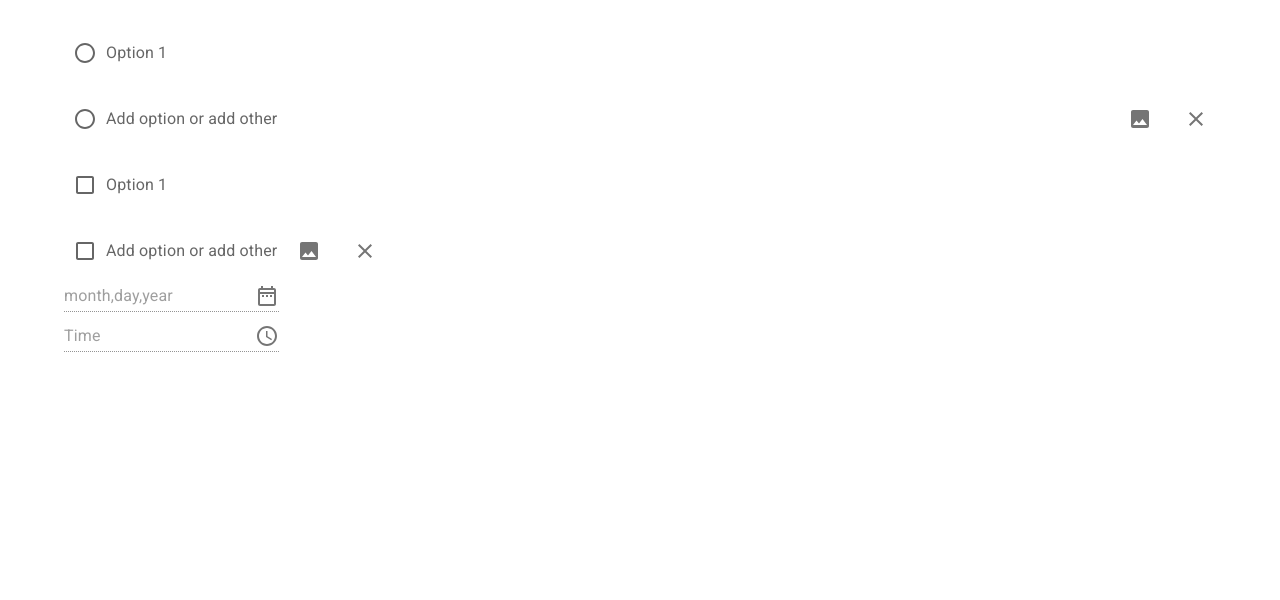
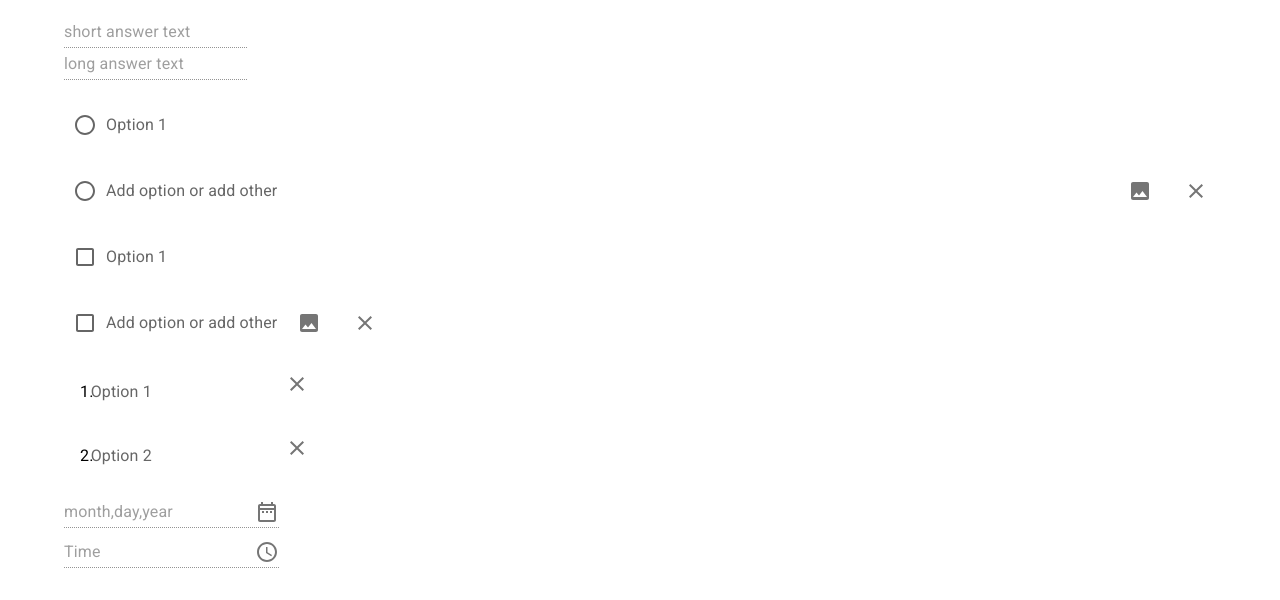
Before and after one commit to KEERTHANADURAISAM/sGform, a React (Create React App) app: page /formcreation in a window 1280 px wide. Shown: the top 600 px of the page. Built offline with nearby package versions, Linux system fonts and the light colour scheme; a web font is replaced by a local one.

Commit message:
main form

```diff
--- a/src/components/pages/MainForm.js
+++ b/src/components/pages/MainForm.js
@@ -1,22 +1,178 @@
-import { Close,  DateRangeOutlined,  Image, TimeToLeaveOutlined } from '@mui/icons-material';
-import { Box, Checkbox, Container, IconButton, InputAdornment, Radio, TextField, Tooltip, Typography } from '@mui/material';
-import React from 'react';
-import QueryBuilderIcon from '@mui/icons-material/QueryBuilder';
-
-
+import {
+  Close,
+  DateRangeOutlined,
+  Image,
+  TimeToLeaveOutlined,
+} from "@mui/icons-material";
+import {
+  Box,
+  Checkbox,
+  Container,
+  IconButton,
+  InputAdornment,
+  List,
+  ListItem,
+  ListItemText,
+  Radio,
+  TextField,
+  Tooltip,
+  Typography,
+} from "@mui/material";
+import React from "react";
+import QueryBuilderIcon from "@mui/icons-material/QueryBuilder";
 
 const MainForm = () => {
   return (
     <Container
       sx={{
-        mt: 2,  // Margin-top for spacing
+        mt: 2, // Margin-top for spacing
       }}
     >
+      {/* short Answer */}
+      <Box>
+        <TextField
+          disabled
+          id="standard-disabled"
+          defaultValue="short answer text"
+          variant="standard"
+        />
+      </Box>
+
+      {/* _________________________________________________________________________________________________ */}
+      {/*  long ans text*/}
+      <Box>
+        <TextField
+          disabled
+          id="standard-disabled"
+          defaultValue="long answer text"
+          variant="standard"
+        />
+      </Box>
+      {/* _________________________________________________________________________________________________ */}
+
       {/* Radio */}
 
       {/* Option 1 */}
-      <Box sx={{ display: 'flex', alignItems: 'center', mt: 1 }}>
-        <Radio sx={{mt:2}}/>
+      <Box sx={{ display: "flex", alignItems: "center", mt: 1 }}>
+        <Radio sx={{ mt: 2 }} />
+        <TextField
+          id="standard-basic"
+          label="Option 1"
+          variant="standard"
+          fullWidth
+          sx={{
+            "& .MuiInput-underline:before": {
+              borderBottom: "none", // Hide the bottom line by default
+            },
+            "&:hover .MuiInput-underline:before": {
+              borderBottom: "1px solid rgba(0, 0, 0, 0.42)", // Show the bottom line on hover
+            },
+            "& .MuiInput-underline:after": {
+              borderBottom: "2px solid #3f51b5", // Style when active (focused)
+            },
+          }}
+        />
+      </Box>
+
+      {/* Add option or add other */}
+      <Box sx={{ display: "flex", alignItems: "center", mt: 1 }}>
+        <Radio sx={{ mt: 2 }} />
+        <TextField
+          id="standard-basic"
+          label="Add option or add other"
+          variant="standard"
+          fullWidth
+          sx={{
+            "& .MuiInput-underline:before": {
+              borderBottom: "none", // Hide the bottom line by default
+            },
+            "&:hover .MuiInput-underline:before": {
+              borderBottom: "1px solid rgba(0, 0, 0, 0.42)", // Show the bottom line on hover
+            },
+            "& .MuiInput-underline:after": {
+              borderBottom: "2px solid #3f51b5", // Style when active (focused)
+            },
+          }}
+        />
+        <Box sx={{ display: "flex", gap: 2, mt: 2 }}>
+          <Tooltip title="Add image">
+            <IconButton>
+              <Image />
+            </IconButton>
+          </Tooltip>
+          <Tooltip title="Remove">
+            <IconButton>
+              <Close />
+            </IconButton>
+          </Tooltip>
+        </Box>
+      </Box>
+      {/* ___________________________________________________________________________________________________ */}
+
+      {/*checkboxes */}
+
+      <Box sx={{ display: "flex", alignItems: "center", mt: 1 }}>
+        <Checkbox sx={{ mt: 2 }} />
+        <TextField
+          id="standard-basic"
+          label="Option 1"
+          variant="standard"
+          fullWidth
+          sx={{
+            "& .MuiInput-underline:before": {
+              borderBottom: "none", // Hide the bottom line by default
+            },
+            "&:hover .MuiInput-underline:before": {
+              borderBottom: "1px solid rgba(0, 0, 0, 0.42)", // Show the bottom line on hover
+            },
+            "& .MuiInput-underline:after": {
+              borderBottom: "2px solid #3f51b5", // Style when active (focused)
+            },
+          }}
+        />
+      </Box>
+      {/* Add option or add other */}
+      <Box sx={{ display: "flex", alignItems: "center", mt: 1 }}>
+        <Checkbox sx={{ mt: 2 }} />
+        <TextField
+          id="standard-basic"
+          label="Add option or add other"
+          variant="standard"
+          sx={{
+            "& .MuiInput-underline:before": {
+              borderBottom: "none", // Hide the bottom line by default
+            },
+            "&:hover .MuiInput-underline:before": {
+              borderBottom: "1px solid rgba(0, 0, 0, 0.42)", // Show the bottom line on hover
+            },
+            "& .MuiInput-underline:after": {
+              borderBottom: "2px solid #3f51b5", // Style when active (focused)
+            },
+          }}
+        />
+        <Box sx={{ display: "flex", gap: 2, mt: 2 }}>
+          <Tooltip title="Add image">
+            <IconButton>
+              <Image />
+            </IconButton>
+          </Tooltip>
+          <Tooltip title="Remove">
+            <IconButton>
+              <Close />
+            </IconButton>
+          </Tooltip>
+        </Box>
+      </Box>
+
+      {/* ____________________________________________________________________________________________________ */}
+
+      {/* Dropdown */}
+
+      <Box sx={{ display: 'flex', alignItems: 'center',gap:1}}>
+      <List>
+        {/* Item 1 */}
+        <ListItem>
+          <ListItemText primary="1." sx={{pt:2}}/> {/* Add number here */}
           <TextField
             id="standard-basic"
             label="Option 1"
@@ -31,18 +187,23 @@ const MainForm = () => {
               },
               '& .MuiInput-underline:after': {
                 borderBottom: '2px solid #3f51b5', // Style when active (focused)
-            }
+              },
             }}
           />
-      </Box>
 
-      {/* Add option or add other */}
-      <Box sx={{ display: 'flex', alignItems: 'center', mt: 1 }}>
+<Tooltip title="Remove">
+            <IconButton>
+              <Close />
+            </IconButton>
+          </Tooltip>
+        </ListItem>
 
-        <Radio sx={{mt:2}}/>
+        {/* Item 2 */}
+        <ListItem>
+          <ListItemText primary="2." sx={{pt:2}}/> {/* Add number here */}
           <TextField
             id="standard-basic"
-          label="Add option or add other"
+            label="Option 2"
             variant="standard"
             fullWidth
             sx={{
@@ -57,82 +218,32 @@ const MainForm = () => {
               },
             }}
           />
-        <Box  sx={{display:'flex',gap:2,mt:2}}>
-            <Tooltip title="Add image">
+          <Tooltip title="Remove">
             <IconButton>
-            <Image/>
+              <Close />
             </IconButton>
           </Tooltip>
-        <Tooltip title="Remove">
-        <IconButton>
-            <Close/>
-        </IconButton>
-        </Tooltip>
-        </Box>
-      </Box>
-{/* ___________________________________________________________________________________________________ */}
-    {/* //checkboxes */}
-    <Box sx={{ display: 'flex', alignItems: 'center', mt: 1 }}>
-    <Checkbox sx={{mt:2}}/>
-        <TextField
-          id="standard-basic"
-          label="Option 1"
-          variant="standard"
-          fullWidth
-          sx={{
-            '& .MuiInput-underline:before': {
-              borderBottom: 'none', // Hide the bottom line by default
-            },
-            '&:hover .MuiInput-underline:before': {
-              borderBottom: '1px solid rgba(0, 0, 0, 0.42)', // Show the bottom line on hover
-            },
-            '& .MuiInput-underline:after': {
-              borderBottom: '2px solid #3f51b5', // Style when active (focused)
-            }
-          }}
-        />
-      </Box>
-    {/* Add option or add other */}
-    <Box sx={{ display: 'flex', alignItems: 'center', mt: 1 }}>
-        <Checkbox sx={{mt:2}}/>
-        <TextField
-          id="standard-basic"
-          label="Add option or add other"
-          variant="standard"
+        </ListItem>
+      </List>
 
-          sx={{
-            '& .MuiInput-underline:before': {
-              borderBottom: 'none', // Hide the bottom line by default
-            },
-            '&:hover .MuiInput-underline:before': {
-              borderBottom: '1px solid rgba(0, 0, 0, 0.42)', // Show the bottom line on hover
-            },
-            '& .MuiInput-underline:after': {
-              borderBottom: '2px solid #3f51b5', // Style when active (focused)
-            },
-          }}
-        />
-        <Box  sx={{display:'flex',gap:2,mt:2}}>
-            <Tooltip title="Add image">
-        <IconButton>
-            <Image/>
-        </IconButton>
-        </Tooltip>
-        <Tooltip title="Remove">
-        <IconButton>
-            <Close/>
-        </IconButton>
-        </Tooltip>
-        </Box>
+
+
+
     </Box>
 
 
 
 
-{/* ____________________________________________________________________________________________________ */}
+
+
+
+
+
 
       {/* DATE */}
-    <Box sx={{ display: 'flex', alignItems: 'center' }}> {/* Align center for better vertical alignment */}
+      <Box sx={{ display: "flex", alignItems: "center" }}>
+        {" "}
+        {/* Align center for better vertical alignment */}
         <TextField
           disabled
           id="standard-disabled"
@@ -141,13 +252,14 @@ const MainForm = () => {
           InputProps={{
             endAdornment: (
               <InputAdornment position="end">
-              <DateRangeOutlined sx={{ color: 'action.active' }} /> {/* Use DateRangeIcon here */}
+                <DateRangeOutlined sx={{ color: "action.active" }} />{" "}
+                {/* Use DateRangeIcon here */}
               </InputAdornment>
             ),
           }}
           sx={{
-          '& .MuiInputBase-root': {
-            marginTop: '8px', // Adjust vertical alignment if needed
+            "& .MuiInputBase-root": {
+              marginTop: "8px", // Adjust vertical alignment if needed
             },
           }}
         />
@@ -155,9 +267,10 @@ const MainForm = () => {
 
       {/* _________________________________________________________________________________________________ */}
 
-
       {/* Time */}
-    <Box sx={{ display: 'flex', alignItems: 'center' }}> {/* Align center for better vertical alignment */}
+      <Box sx={{ display: "flex", alignItems: "center" }}>
+        {" "}
+        {/* Align center for better vertical alignment */}
         <TextField
           disabled
           id="standard-disabled"
@@ -166,19 +279,18 @@ const MainForm = () => {
           InputProps={{
             endAdornment: (
               <InputAdornment position="end">
-              <QueryBuilderIcon sx={{ color: 'action.active' }} /> {/* Use DateRangeIcon here */}
+                <QueryBuilderIcon sx={{ color: "action.active" }} />{" "}
+                {/* Use DateRangeIcon here */}
               </InputAdornment>
             ),
           }}
           sx={{
-          '& .MuiInputBase-root': {
-            marginTop: '8px', // Adjust vertical alignment if needed
+            "& .MuiInputBase-root": {
+              marginTop: "8px", // Adjust vertical alignment if needed
             },
           }}
         />
       </Box>
-
-
     </Container>
   );
 };
```
Lines whose indentation alone changed are shown as unchanged.
